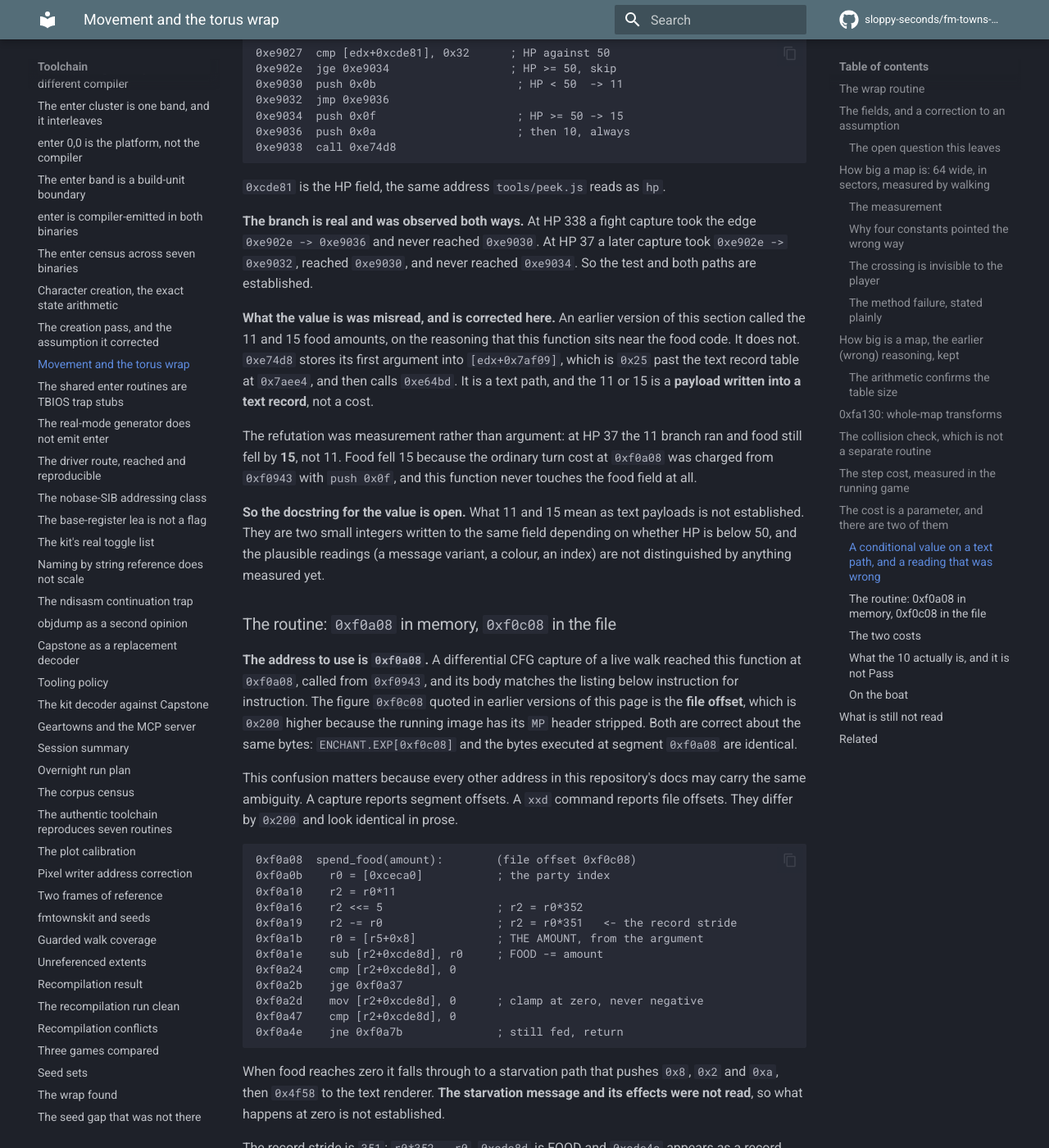
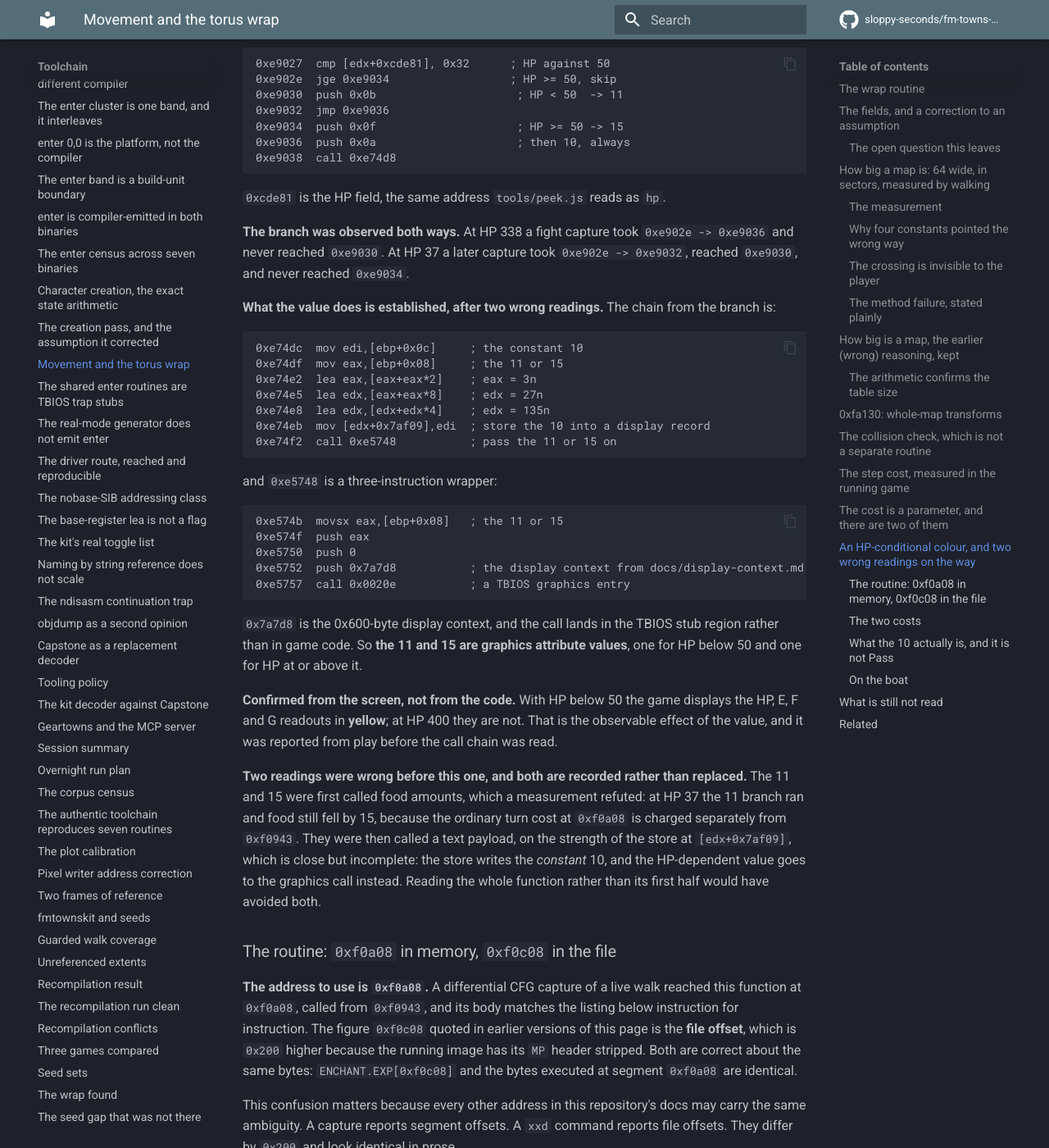
Before and after one commit to sloppy-seconds/fm-towns-ultima, an MkDocs documentation site: the page built from docs/movement-and-wrap.md, in a window 1280 px wide and 1400 px high, scrolled down 7817 px. Shown: the whole window at 82% size. Built offline with MkDocs 1.6.1 and Material for MkDocs 9.7.7, drawn with Linux system fonts in a browser that asks for light colours; comment, search, counter and statistics services are not loaded; some of the changed text lies outside the part shown.

Commit message:
The HP-conditional value is a graphics colour, confirmed from the screen
HP below 50 turns the HP, E, F and G readouts yellow, reported from play. That
settles what the 11 and 15 at 0xe9030 mean, which had been guessed wrong twice.

Reading the whole chain:

  0xe74df  mov eax,[ebp+8]        ; the 11 or 15
  0xe74eb  mov [edx+0x7af09],edi  ; stores the CONSTANT 10, not this value
  0xe74f2  call 0xe5748           ; this is where the 11 or 15 goes

and 0xe5748 is a three-instruction wrapper that pushes the value, then
0x7a7d8, the display context documented in display-context.md, and calls a
TBIOS graphics entry. So it is a graphics attribute, not a text payload and not
a food cost.

Both earlier readings are kept in the page rather than replaced. It was first
called a food amount, refuted by measurement: at HP 37 the 11 branch ran and food
still fell 15, because the turn cost at 0xf0a08 is charged separately from
0xf0943. It was then called a text payload on the strength of the store to
[edx+0x7af09], which is close but wrong, because that store writes the constant
10 and the HP-dependent value goes to the graphics call. Reading the whole
function rather than its first half would have avoided both.

The branch itself was always right and was observed both ways: HP 338 took
0xe902e -> 0xe9036, HP 37 took 0xe902e -> 0xe9032.

````diff
--- a/docs/movement-and-wrap.md
+++ b/docs/movement-and-wrap.md
@@ -298,10 +298,10 @@ single-direction case was run.
 Measured 15 on a step and 15 on a kill, which suggested one constant. **It is not.** The food
 routine takes the amount as an argument, and it has exactly two callers, passing different values.
 
-### A conditional value on a text path, and a reading that was wrong
+## An HP-conditional colour, and two wrong readings on the way
 
-The function at `0xe9010` chooses a value from the character's HP and passes it, with a constant 10, to
-`0xe74d8`:
+The function at `0xe9010` chooses a value from the character's HP, and that value sets the colour of
+the status readouts.
 
 ```
 0xe9027  cmp [edx+0xcde81], 0x32      ; HP against 50
@@ -315,24 +315,46 @@ The function at `0xe9010` chooses a value from the character's HP and passes it,
 
 `0xcde81` is the HP field, the same address `tools/peek.js` reads as `hp`.
 
-**The branch is real and was observed both ways.** At HP 338 a fight capture took the edge
-`0xe902e -> 0xe9036` and never reached `0xe9030`. At HP 37 a later capture took `0xe902e -> 0xe9032`,
-reached `0xe9030`, and never reached `0xe9034`. So the test and both paths are established.
+**The branch was observed both ways.** At HP 338 a fight capture took `0xe902e -> 0xe9036` and never
+reached `0xe9030`. At HP 37 a later capture took `0xe902e -> 0xe9032`, reached `0xe9030`, and never
+reached `0xe9034`.
 
-**What the value is was misread, and is corrected here.** An earlier version of this section called the
-11 and 15 food amounts, on the reasoning that this function sits near the food code. It does not.
-`0xe74d8` stores its first argument into `[edx+0x7af09]`, which is `0x25` past the text record table at
-`0x7aee4`, and then calls `0xe64bd`. It is a text path, and the 11 or 15 is a **payload written into a
-text record**, not a cost.
+**What the value does is established, after two wrong readings.** The chain from the branch is:
 
-The refutation was measurement rather than argument: at HP 37 the 11 branch ran and food still fell by
-**15**, not 11. Food fell 15 because the ordinary turn cost at `0xf0a08` was charged from `0xf0943`
-with `push 0x0f`, and this function never touches the food field at all.
+```
+0xe74dc  mov edi,[ebp+0x0c]     ; the constant 10
+0xe74df  mov eax,[ebp+0x08]     ; the 11 or 15
+0xe74e2  lea eax,[eax+eax*2]    ; eax = 3n
+0xe74e5  lea edx,[eax+eax*8]    ; edx = 27n
+0xe74e8  lea edx,[edx+edx*4]    ; edx = 135n
+0xe74eb  mov [edx+0x7af09],edi  ; store the 10 into a display record
+0xe74f2  call 0xe5748           ; pass the 11 or 15 on
+```
 
-**So the docstring for the value is open.** What 11 and 15 mean as text payloads is not established.
-They are two small integers written to the same field depending on whether HP is below 50, and the
-plausible readings (a message variant, a colour, an index) are not distinguished by anything measured
-yet.
+and `0xe5748` is a three-instruction wrapper:
+
+```
+0xe574b  movsx eax,[ebp+0x08]   ; the 11 or 15
+0xe574f  push eax
+0xe5750  push 0
+0xe5752  push 0x7a7d8           ; the display context from docs/display-context.md
+0xe5757  call 0x0020e           ; a TBIOS graphics entry
+```
+
+`0x7a7d8` is the 0x600-byte display context, and the call lands in the TBIOS stub region rather than
+in game code. So **the 11 and 15 are graphics attribute values**, one for HP below 50 and one for HP
+at or above it.
+
+**Confirmed from the screen, not from the code.** With HP below 50 the game displays the HP, E, F and
+G readouts in **yellow**; at HP 400 they are not. That is the observable effect of the value, and it
+was reported from play before the call chain was read.
+
+**Two readings were wrong before this one, and both are recorded rather than replaced.** The 11 and 15
+were first called food amounts, which a measurement refuted: at HP 37 the 11 branch ran and food still
+fell by 15, because the ordinary turn cost at `0xf0a08` is charged separately from `0xf0943`. They
+were then called a text payload, on the strength of the store at `[edx+0x7af09]`, which is close but
+incomplete: the store writes the *constant* 10, and the HP-dependent value goes to the graphics call
+instead. Reading the whole function rather than its first half would have avoided both.
 
 ### The routine: `0xf0a08` in memory, `0xf0c08` in the file
 
````
